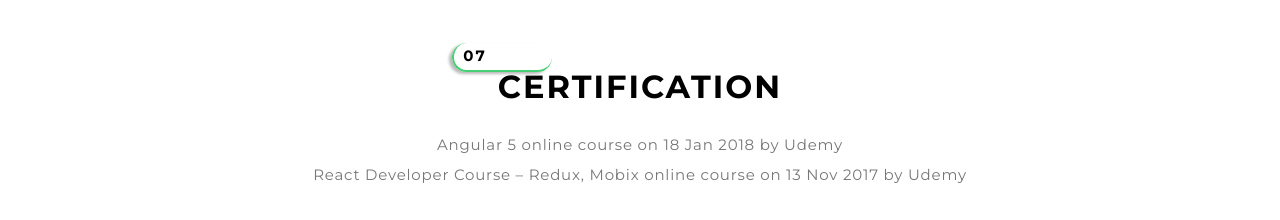
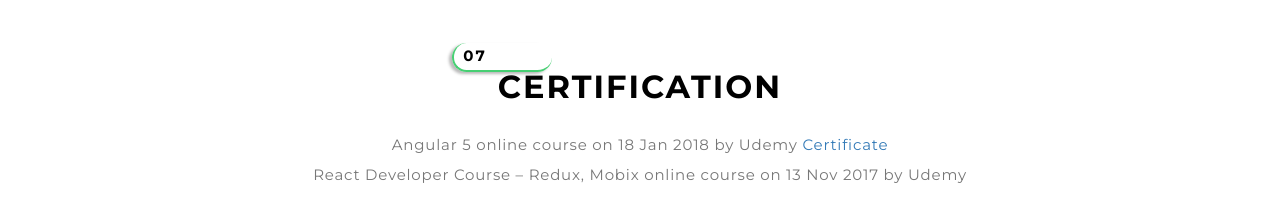
Before and after one commit to patelniks58/patelniks58.github.io, a plain HTML site: page index.html in a window 1280 px wide. Shown: the part 6620-6840 px from the top of the page. Drawn offline with Linux system fonts and the light colour scheme.

Commit message:
certificate

```diff
--- a/index.html
+++ b/index.html
@@ -524,7 +524,7 @@ License URL: http://creativecommons.org/licenses/by/3.0/
 					<div class="clearfix"></div>
 				</div>
 				<div class="about-top">
-					<p class="para-agileits-w3layouts"> Angular 5 online course on 18 Jan 2018 by Udemy </p>
+					<p class="para-agileits-w3layouts"> Angular 5 online course on 18 Jan 2018 by Udemy <a href="https://github.com/patelniks58/resume/blob/master/Angular%20Academy.pdf">Certificate</a></p>
 					<p class="para-agileits-w3layouts">React Developer Course – Redux, Mobix online course on 13 Nov 2017 by Udemy </p>
 				</div>
 			</div>
```
